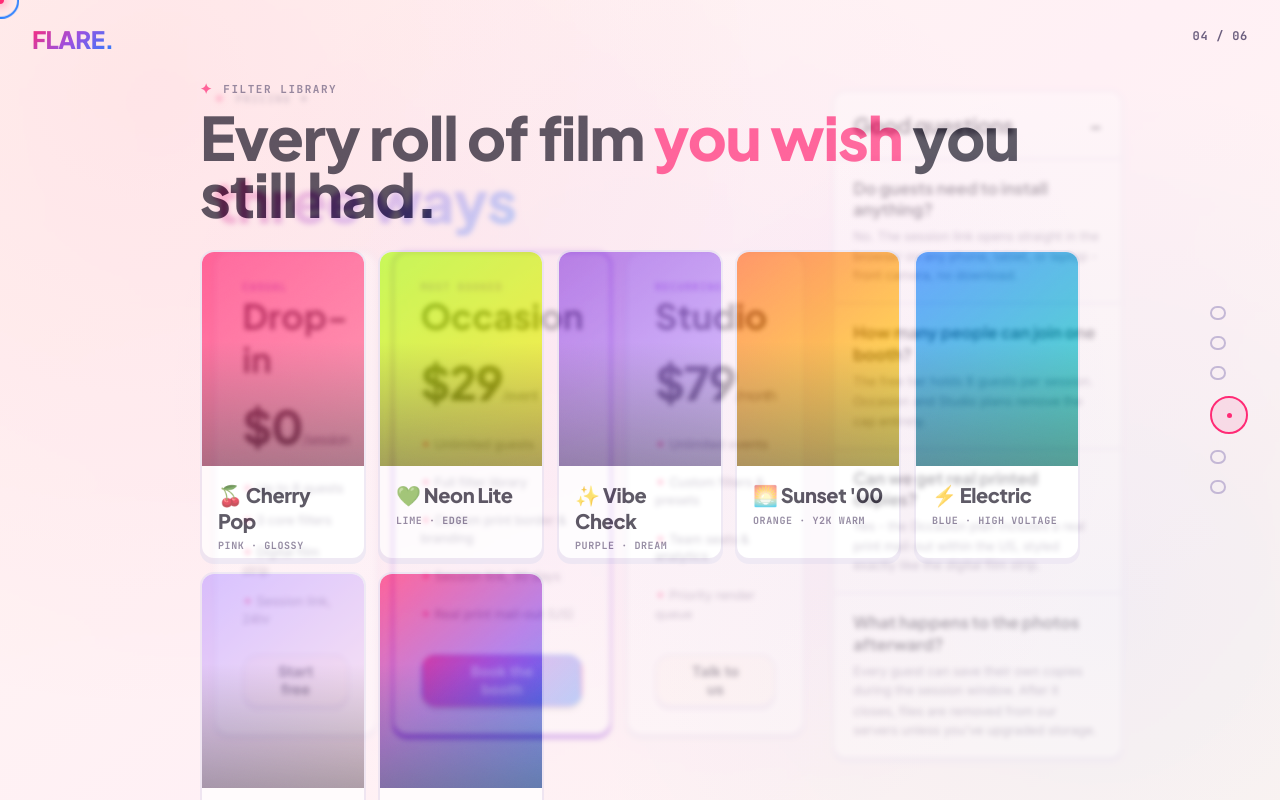
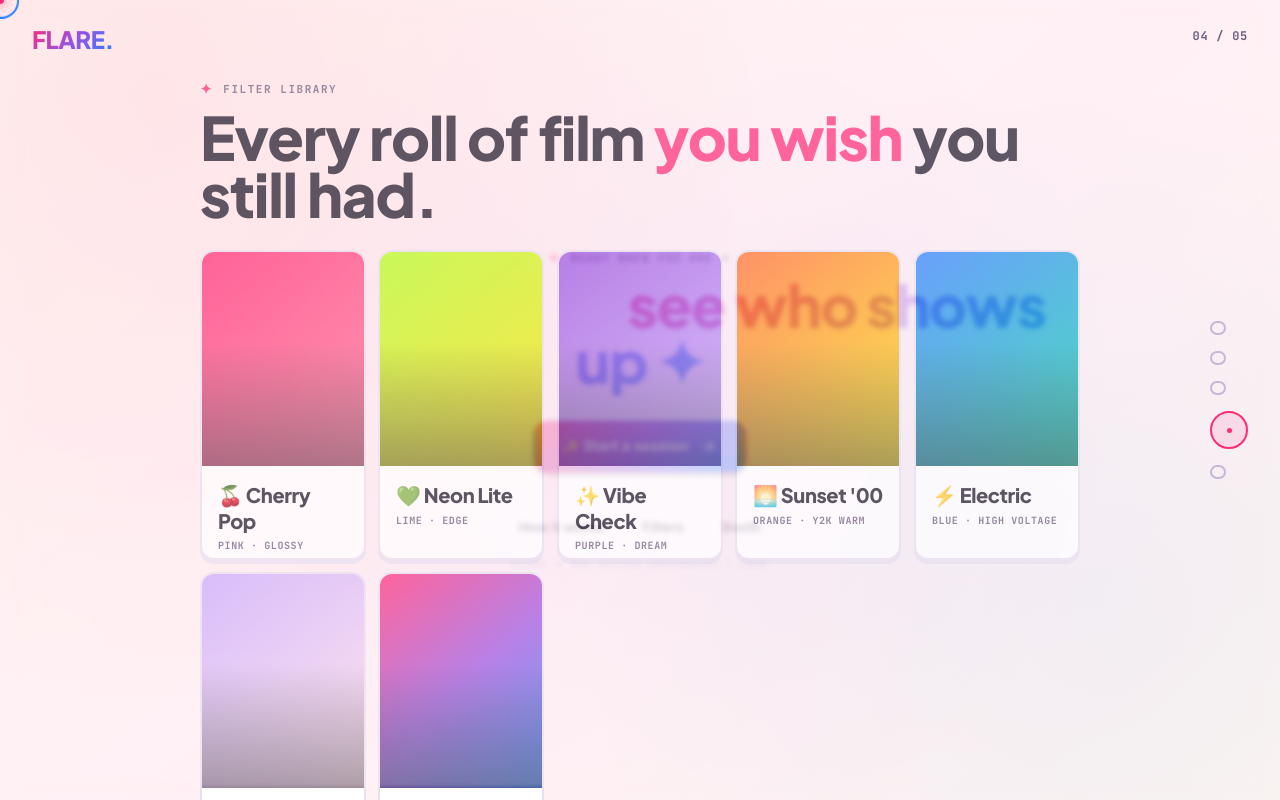
Before and after one commit to kavish28-kid/photobooth, a React (Vite) app: page / in a window 1280 px wide. Both pictures are taken after a click on the button 1218 px from the left and 427 px from the top of the page. Built offline with nearby package versions, Linux system fonts and the light colour scheme; a web font is replaced by a local one.

Commit message:
Remove pricing/monetization, simplify to free, update nav

```diff
--- a/src/App.jsx
+++ b/src/App.jsx
@@ -8,7 +8,6 @@ import Hero from "./scenes/Hero.jsx";
 import Process from "./scenes/Process.jsx";
 import Booth from "./scenes/Booth.jsx";
 import Gallery from "./scenes/Gallery.jsx";
-import Pricing from "./scenes/Pricing.jsx";
 import Close from "./scenes/Close.jsx";
 import { scenes } from "./data.js";
 import { useReducedMotion } from "./hooks/useReducedMotion.js";
@@ -44,7 +43,7 @@ export default function App(){
       <div className="noise" />
       <div className="blob" /><div className="blob" /><div className="blob" />
       <div className="brand magnetic" onClick={() => goTo(0)}>FLARE<span>.</span></div>
-      <div className="scene-count" aria-live="polite">{String(active + 1).padStart(2, "0")} / 06</div>
+      <div className="scene-count" aria-live="polite">{String(active + 1).padStart(2, "0")} / 0{scenes.length}</div>
       {!reduceMotion && <CustomCursor />}
       {!reduceMotion && <SideNav scenes={scenes} active={active} goTo={goTo} />}
       {!reduceMotion && <BottomDock scenes={scenes} active={active} goTo={goTo} />}
@@ -58,8 +57,7 @@ export default function App(){
           <Process index={1} active={active === 1} />
           <Booth index={2} active={active === 2} goTo={goTo} />
           <Gallery index={3} />
-          <Pricing index={4} />
-          <Close index={5} goTo={goTo} />
+          <Close index={4} goTo={goTo} />
         </SceneContainer>
       </main>
     </>
--- a/src/data.js
+++ b/src/data.js
@@ -1,4 +1,4 @@
-export const scenes = ["Hero", "Process", "Booth", "Filters", "Pricing", "Close"];
+export const scenes = ["Hero", "Process", "Booth", "Filters", "Close"];
 
 export const processSteps = [
   ["01", "Open the link", "No app, no download. Anyone with the session link steps into the booth from their own camera."],
@@ -26,9 +26,7 @@ export const quotes = [
 ];
 
 export const plans = [
-  ["Casual", "Drop-in", "$0", "/session", ["Up to 8 guests", "3 core filters", "Digital film strip", "Session link, 24hr"], "Start free", false],
-  ["Most booked", "Occasion", "$29", "/event", ["Unlimited guests", "Full filter library", "Custom print border & branding", "Session link, 30 days", "Real print mail-out (US)"], "Book the booth", true],
-  ["Recurring", "Studio", "$79", "/month", ["Unlimited events", "Custom filters & presets", "Team seats & analytics", "Priority render queue"], "Talk to us", false]
+  ["Free", "Everyone", "$0", "", ["Unlimited guests", "All filters", "Digital film strip", "Download HD"], "Open the booth", true],
 ];
 
 export const faqs = [
--- a/src/scenes/Close.jsx
+++ b/src/scenes/Close.jsx
@@ -9,13 +9,12 @@ export default function Close({ index, goTo }){
         <div className="eyebrow">Ready when you are ✦</div>
         <Headline>open a booth. <span className="grad-text">see who shows up ✦</span></Headline>
         <div className="actions center">
-          <MagneticButton className="primary" onClick={() => goTo(4)}>✨ Start a session <Arrow /></MagneticButton>
+          <MagneticButton className="primary" onClick={() => goTo(2)}>✨ Start a session <Arrow /></MagneticButton>
         </div>
         <div className="footer-links">
           <button type="button" onClick={() => goTo(1)}>How it works</button>
           <button type="button" onClick={() => goTo(3)}>Filters</button>
-          <button type="button" onClick={() => goTo(4)}>Pricing</button>
-          <button type="button" onClick={() => goTo(4)}>FAQ</button>
+          <button type="button" onClick={() => goTo(2)}>Booth</button>
         </div>
         <div className="copyright">FLARE ✦ the online photobooth • 2026</div>
       </div>
--- a/src/scenes/Hero.jsx
+++ b/src/scenes/Hero.jsx
@@ -11,8 +11,8 @@ export default function Hero({ index, api }){
           <Headline as="h1">{"say cheese • from wherever "}<span className="grad-text">you</span>{" are ✦"}</Headline>
           <p className="sub">FLARE turns any screen into a real photobooth — countdown, flash, filters, instant prints — so the whole group can pile in from across the room or across the world.</p>
           <div className="actions">
-            <MagneticButton className="primary" onClick={() => api.goTo(4)}>✨ Open a booth <Arrow /></MagneticButton>
-            <MagneticButton onClick={() => api.goTo(2)}>▶ See it in action <Play /></MagneticButton>
+            <MagneticButton className="primary" onClick={() => api.goTo(2)}>✨ Open a booth <Arrow /></MagneticButton>
+            <MagneticButton onClick={() => api.goTo(1)}>▶ See how it works <Play /></MagneticButton>
           </div>
         </div>
         <div className="hero-stage" aria-hidden="true">
--- a/src/styles.css
+++ b/src/styles.css
@@ -72,11 +72,11 @@ a{text-decoration:none}
 /* ---- Layout ---- */
 #app{position:fixed;inset:0;overflow:hidden}.particle-canvas{position:fixed;inset:0;width:100%;height:100%;z-index:0;opacity:.5;pointer-events:none}
 .scene-container{position:absolute;inset:0;z-index:1}
-.scene-shell{position:absolute;inset:0;opacity:0;transform:scale(.95);transition:opacity .45s cubic-bezier(.17,.84,.44,1),transform .45s cubic-bezier(.17,.84,.44,1),filter .45s ease;pointer-events:none;filter:blur(6px)}
+.scene-shell{position:absolute;inset:0;opacity:0;transform:scale(.95);transition:opacity .45s cubic-bezier(.17,.84,.44,1),transform .45s cubic-bezier(.17,.84,.44,1),filter .45s ease;pointer-events:none;filter:blur(6px);overflow-y:auto;-webkit-overflow-scrolling:touch}
 .scene-shell.active{opacity:1;transform:scale(1);pointer-events:auto;filter:blur(0)}
 .scene-shell.near{opacity:.3;transform:scale(.97);filter:blur(3px)}
 
-.scene{min-height:100dvh;width:100vw;overflow-y:auto;overflow-x:hidden;display:grid;align-items:center;padding:80px clamp(20px,4vw,60px) 60px;position:relative;-webkit-overflow-scrolling:touch}
+.scene{min-height:100dvh;width:100vw;display:grid;align-items:center;padding:80px clamp(20px,4vw,60px) 60px;position:relative}@media(max-width:640px){.scene{padding:72px 16px 90px}}
 .scene::before{content:"";position:fixed;inset:-15%;z-index:-1;background:radial-gradient(circle at 20% 20%,rgba(255,42,117,.08),transparent 40%),radial-gradient(circle at 78% 70%,rgba(42,127,255,.06),transparent 36%),radial-gradient(circle at 50% 50%,rgba(155,81,224,.04),transparent 50%),linear-gradient(140deg,#FFF8F0,#FFF0F5 52%,#FFF8F0)}
 .scene-inner{width:min(880px,100%);margin:0 auto;position:relative;z-index:2}
 .two-col{display:grid;grid-template-columns:1fr;gap:clamp(24px,4vw,48px);align-items:center}@media(min-width:900px){.two-col{grid-template-columns:minmax(0,1fr) minmax(300px,1fr)}}
@@ -491,7 +491,6 @@ h3{font-family:var(--display);font-size:clamp(22px,2.8vw,36px);font-weight:700}
   .brand{left:16px;top:14px;font-size:18px}
   .scene-count{right:16px;top:16px}
   .bottom-dock{display:grid}
-  .scene{padding:72px 16px 80px}
   h1{font-size:clamp(32px,10vw,52px)}h2{font-size:clamp(28px,8vw,44px)}
   .step-card{min-height:300px}
   .booth-screen{min-height:340px}
```
